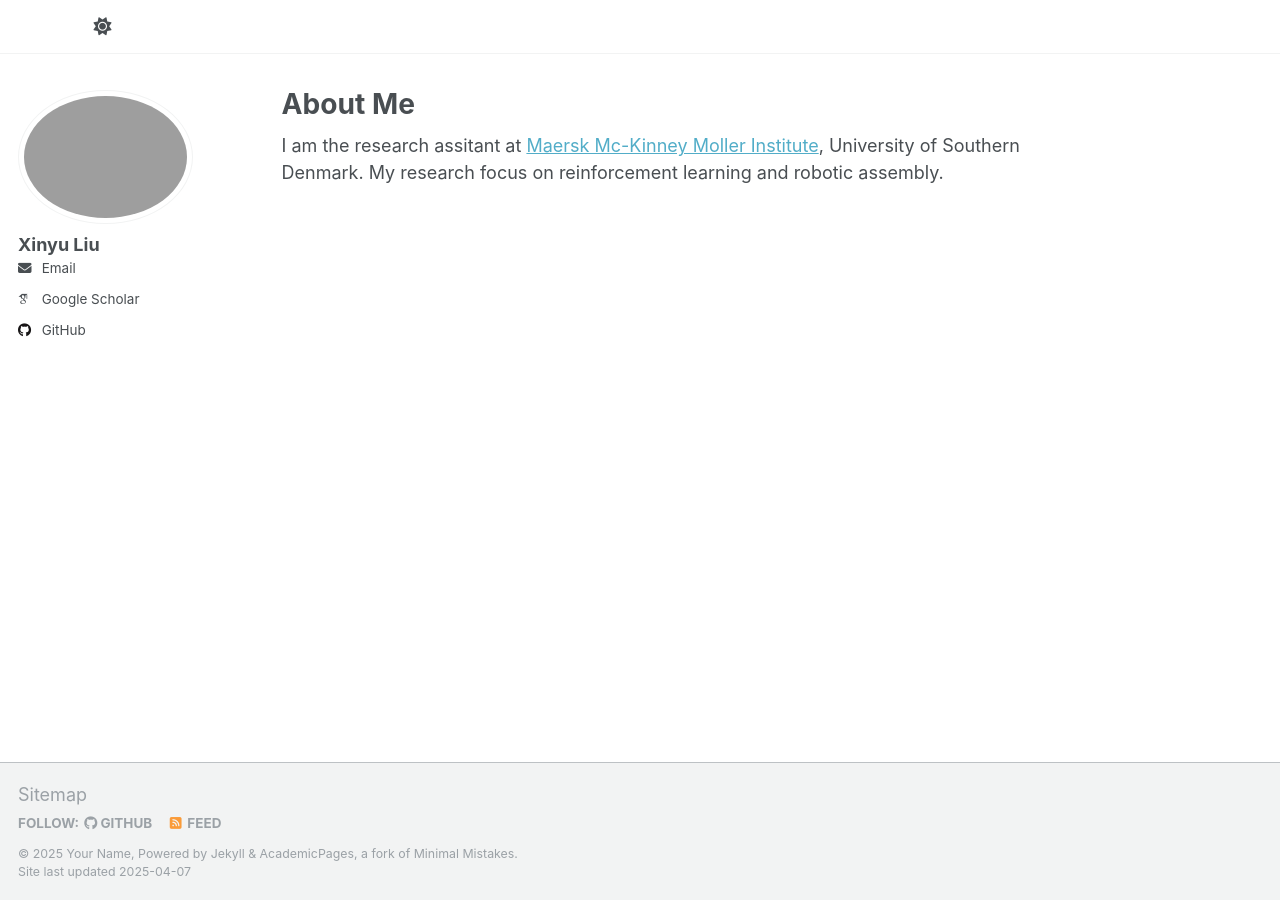
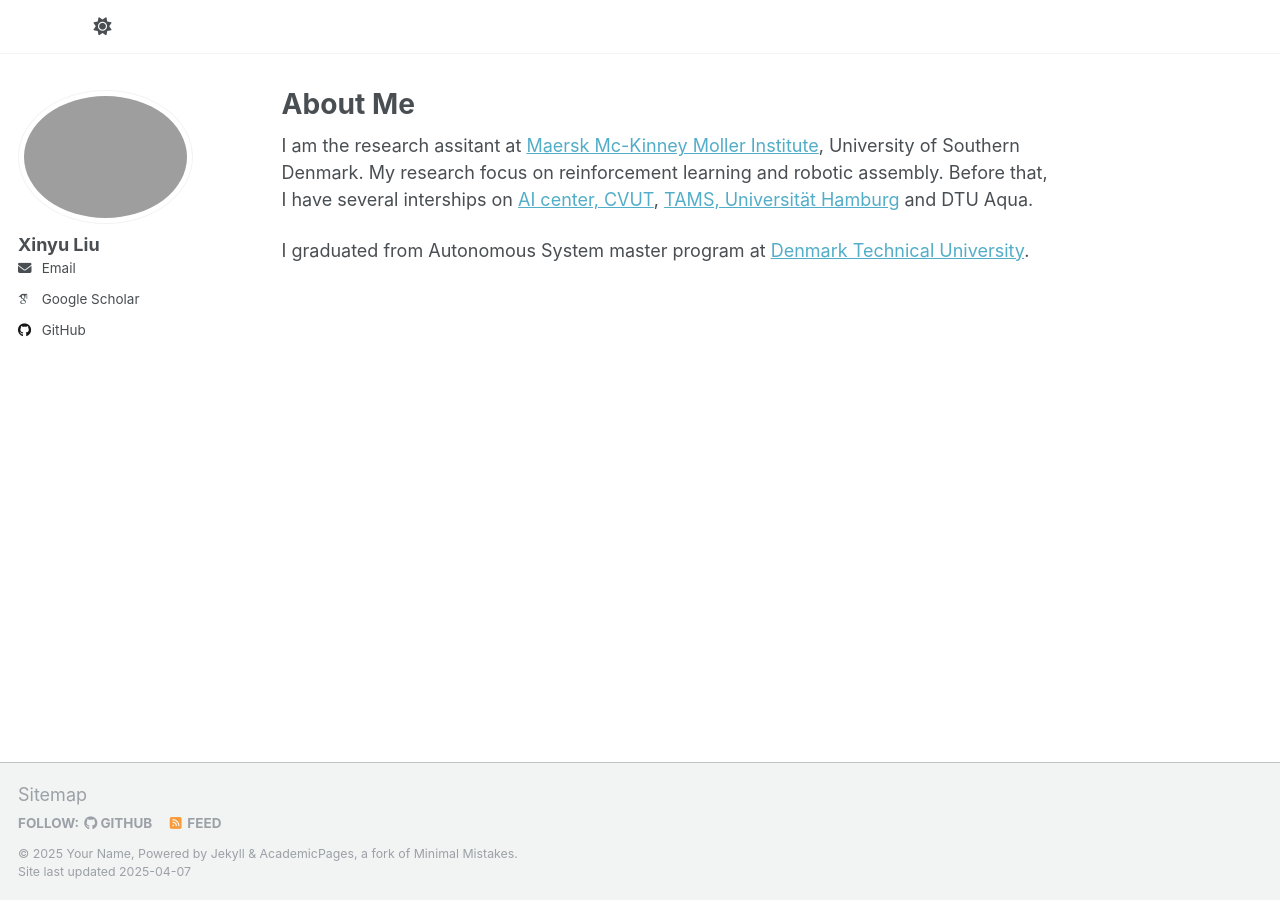
Before and after one commit to calmdw/calmdw.github.io, a Jekyll site: the page built from _pages/about.md, in a window 1280 px wide. Built offline with Jekyll 4.4.1, drawn with Linux system fonts in a browser that asks for light colours; some web fonts are replaced.

Commit message:
Update about.md

```diff
--- a/_pages/about.md
+++ b/_pages/about.md
@@ -7,4 +7,6 @@ redirect_from:
   - /about.html
 ---
 
-I am the research assitant at [Maersk Mc-Kinney Moller Institute](https://www.sdu.dk/en/om-sdu/institutter-centre/mmmi_maersk_mckinney_moeller), University of Southern Denmark. My research focus on reinforcement learning and robotic assembly.
+I am the research assitant at [Maersk Mc-Kinney Moller Institute](https://www.sdu.dk/en/om-sdu/institutter-centre/mmmi_maersk_mckinney_moeller), University of Southern Denmark. My research focus on reinforcement learning and robotic assembly. Before that, I have several interships on [AI center, CVUT](https://www.aic.fel.cvut.cz/), [TAMS, Universität Hamburg](https://tams.informatik.uni-hamburg.de/) and DTU Aqua.
+
+I graduated from Autonomous System master program at [Denmark Technical University](https://www.dtu.dk/english/).
```
